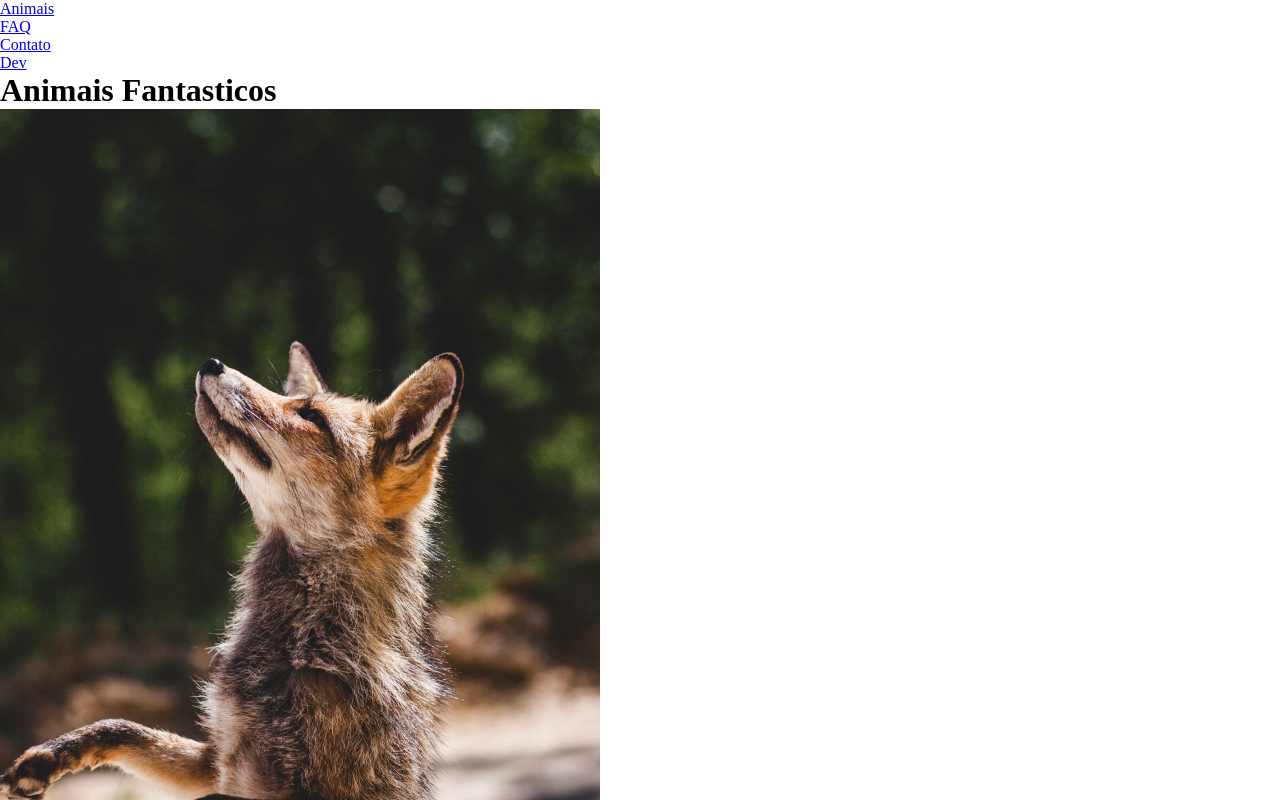
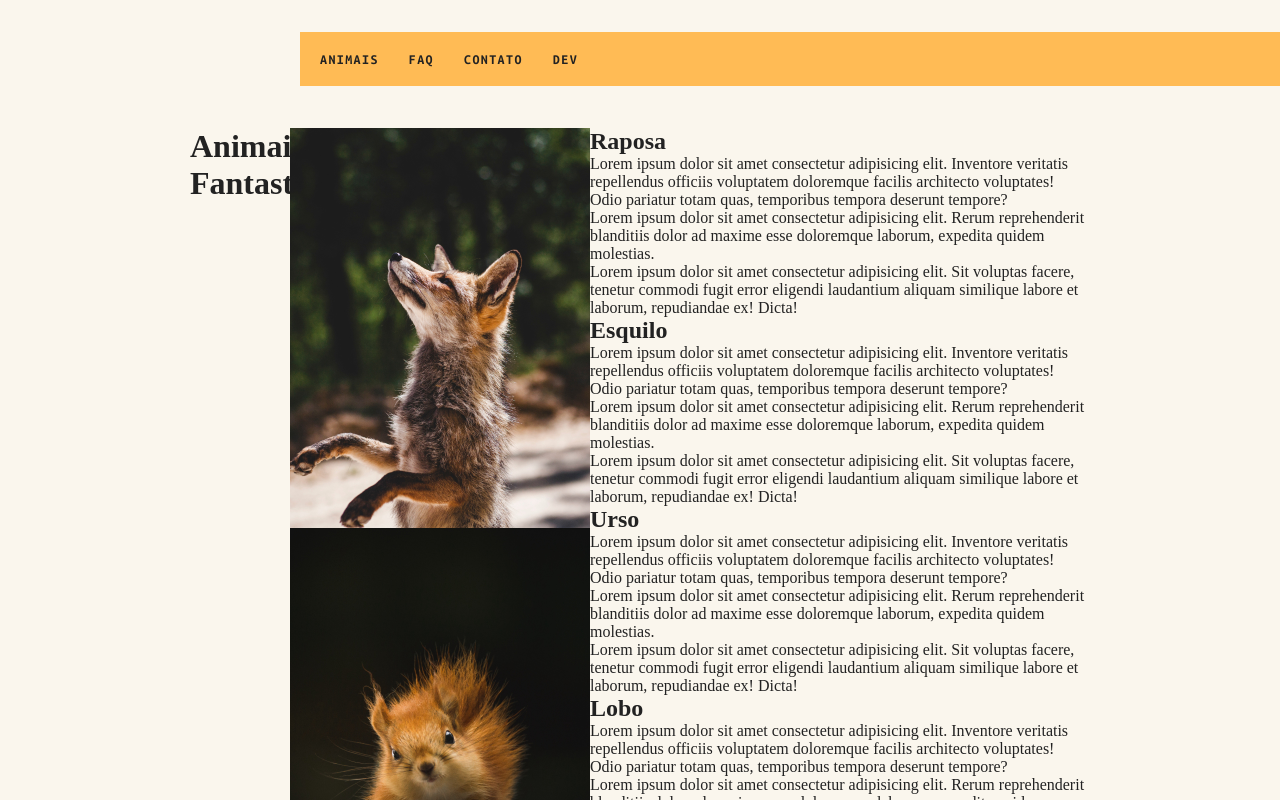
Before and after one commit to romulodeoliveira/Animais-Fantasticos, a plain HTML site: page index.html in a window 1280 px wide. Shown: the top 800 px of the page. Drawn offline with Linux system fonts and the light colour scheme.

Commit message:
adição da font e modificação da classe para grid

```diff
--- a/css/style.css
+++ b/css/style.css
@@ -5,4 +5,52 @@ body, h1, h2, ul, li, p, dd, dt, dl {
 
 img {
     display: block;
+    max-width: 100%;
 }
+
+ul {
+    list-style: none;
+}
+
+body {
+    background: #faf6ed;
+    color: #222;
+    -webkit-font-smoothing: antialiased;
+    display: grid;
+    grid-template-columns: 1fr 120px minmax(300px, 800px) 1fr;
+}
+
+.menu {
+    grid-column: 3 / 5;
+    margin-top: 2rem;
+    margin-bottom: 2rem;
+    background: #fb5;
+}
+
+.menu ul {
+    display: flex;
+    flex-wrap: wrap;
+    padding: 10px;
+}
+
+.menu li a {
+    display: block;
+    padding: 10px;
+    margin-right: 10px;
+    color: #222;
+    text-decoration: none;
+    font-family: 'ubuntu mono';
+    font-weight: 600;
+    text-transform: uppercase;
+    font-size: 0.875rem;
+    letter-spacing: 0.1em;
+}
+
+.grid-section {
+    grid-column: 2 / 4;
+    width: 100%;
+    box-sizing: border-box;
+    padding: 10px;
+    display: grid;
+    grid-template-columns: 100px 300px 1fr;
+}
--- a/index.html
+++ b/index.html
@@ -4,10 +4,19 @@
   <meta charset="UTF-8">
   <meta name="viewport" content="width=device-width, initial-scale=1.0">
   <link rel="stylesheet" href="./css/style.css">
+
+  <link rel="preconnect" href="https://fonts.googleapis.com">
+  <link rel="preconnect" href="https://fonts.gstatic.com" crossorigin>
+  <link href="https://fonts.googleapis.com/css2?family=Ubuntu:ital,wght@0,300;0,400;0,500;0,700;1,300;1,400;1,500;1,700&display=swap" rel="stylesheet">
+
+  <link rel="preconnect" href="https://fonts.googleapis.com">
+  <link rel="preconnect" href="https://fonts.gstatic.com" crossorigin>
+  <link href="https://fonts.googleapis.com/css2?family=Ubuntu+Mono:ital,wght@0,400;0,700;1,400;1,700&family=Ubuntu:ital,wght@0,300;0,400;0,500;0,700;1,300;1,400;1,500;1,700&display=swap" rel="stylesheet">
+
   <title>Animais Fantasticos</title>
 </head>
 <body>
-  <nav>
+  <nav class="menu">
     <ul>
       <li><a href="#animais">Animais</a></li>
       <li><a href="#faq">FAQ</a></li>
@@ -16,7 +25,7 @@
     </ul>
   </nav>
 
-  <main class="grid-selection animais" id="animais">
+  <main class="grid-section animais" id="animais">
     <h1>Animais Fantasticos</h1>
 
     <ul>
@@ -74,7 +83,7 @@
     </div>
   </main>
 
-  <section class="grid-selection faq" id="faq">
+  <section class="grid-section faq" id="faq">
     <h1>FAQ</h1>
 
     <dl>
@@ -98,7 +107,7 @@
     </dl>
   </section>
 
-  <section class="grid-selection contato" id="contato">
+  <section class="grid-section contato" id="contato">
     <h1>Contato</h1>
 
     <div class="mapa">
```
